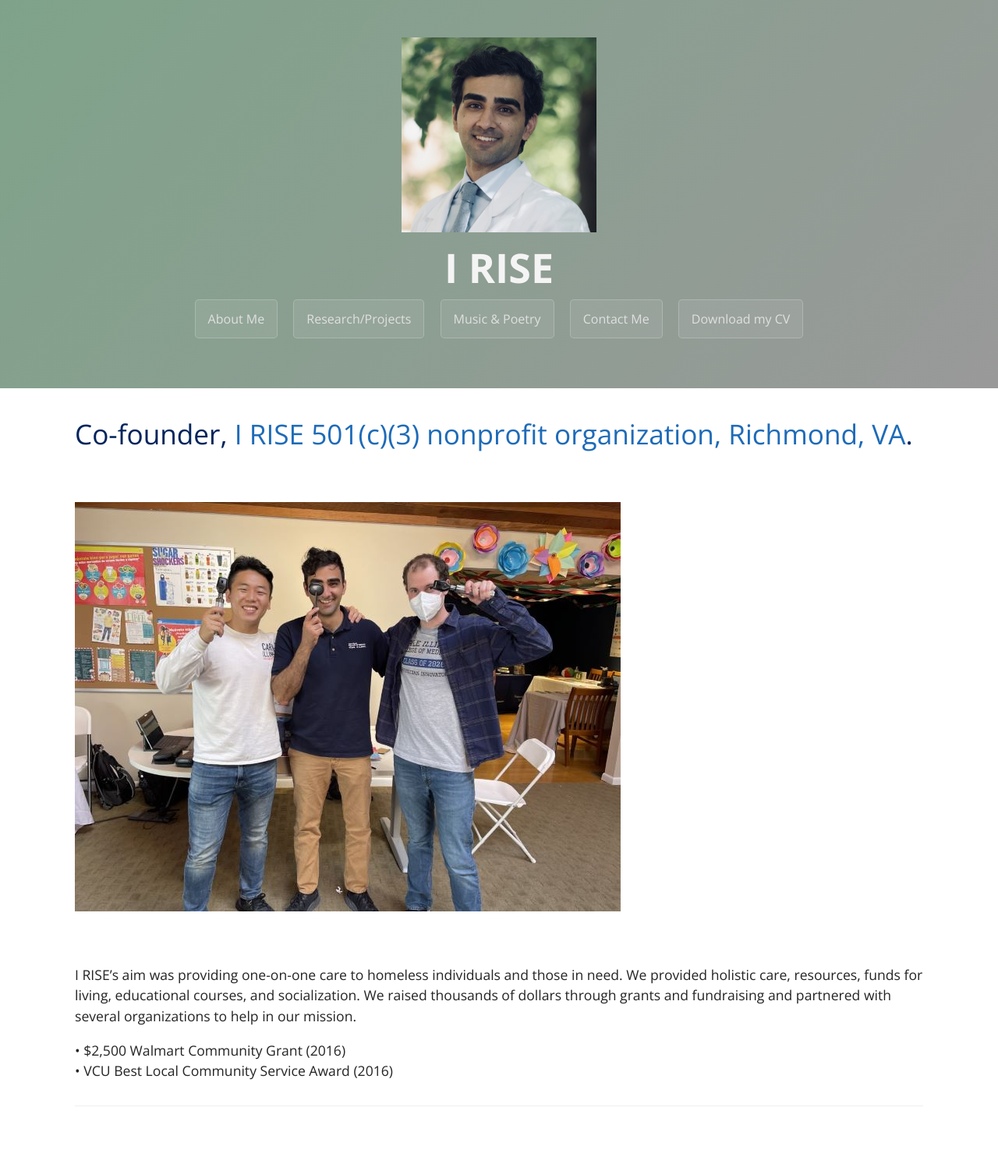
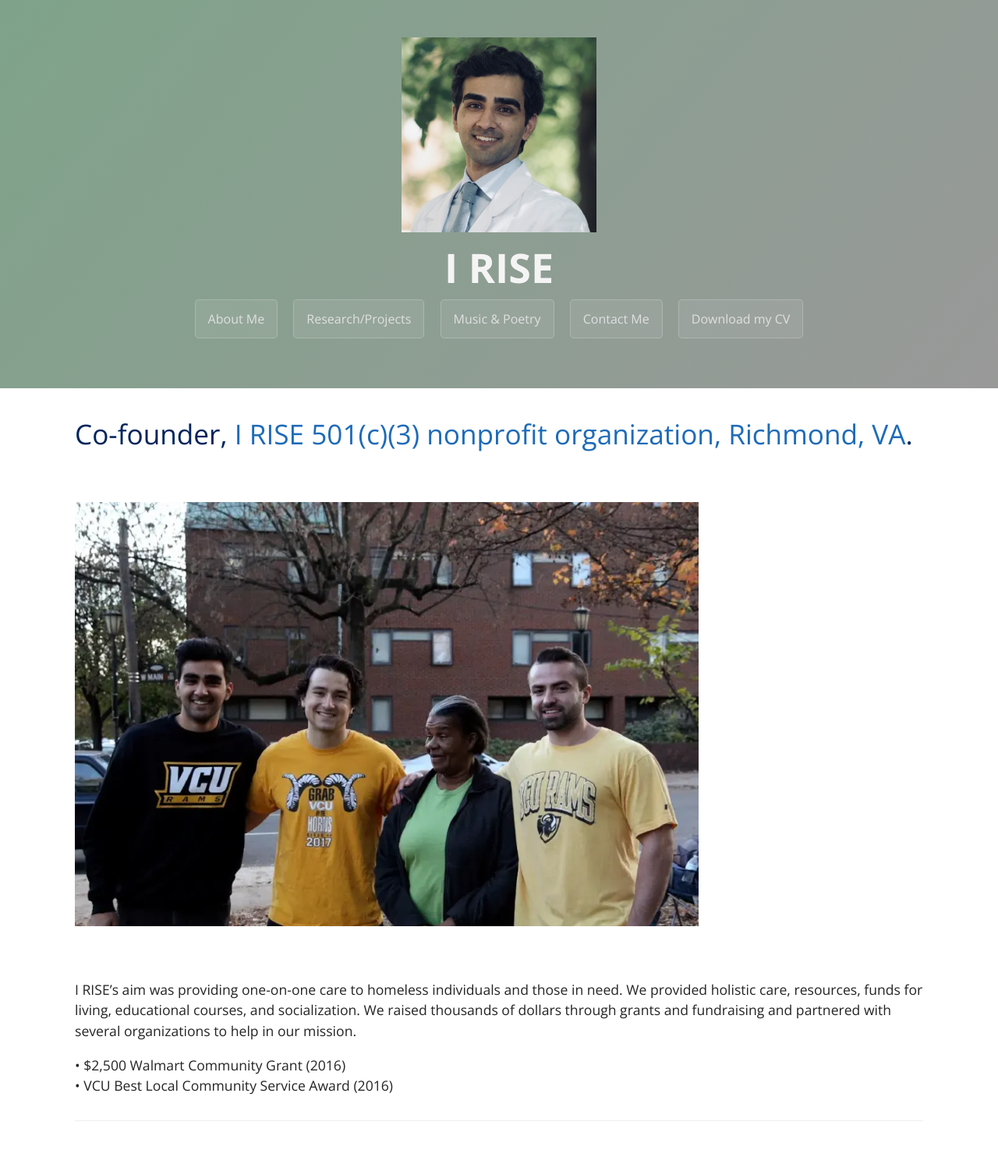
Before and after one commit to EyeCanDoIt/EyeCanDoIt.github.io, a Jekyll site: the page built from irise.md, in a window 1280 px wide. Shown: the whole page at 78% size. Built offline with Jekyll 4.4.1, drawn with Linux system fonts in a browser that asks for light colours.

Commit message:
Update irise.md

```diff
--- a/irise.md
+++ b/irise.md
@@ -8,7 +8,7 @@
 
 <br>
 
-<img src="https://EyeCanDoIt.github.io/Images/eyecare day.jpg" alt="https://EyeCanDoIt.github.io/Images/irises.png" loading="lazy">
+<img src="https://EyeCanDoIt.github.io/Images/irises.png" alt="https://EyeCanDoIt.github.io/Images/irises.png" loading="lazy">
 
 <br>
 
```
